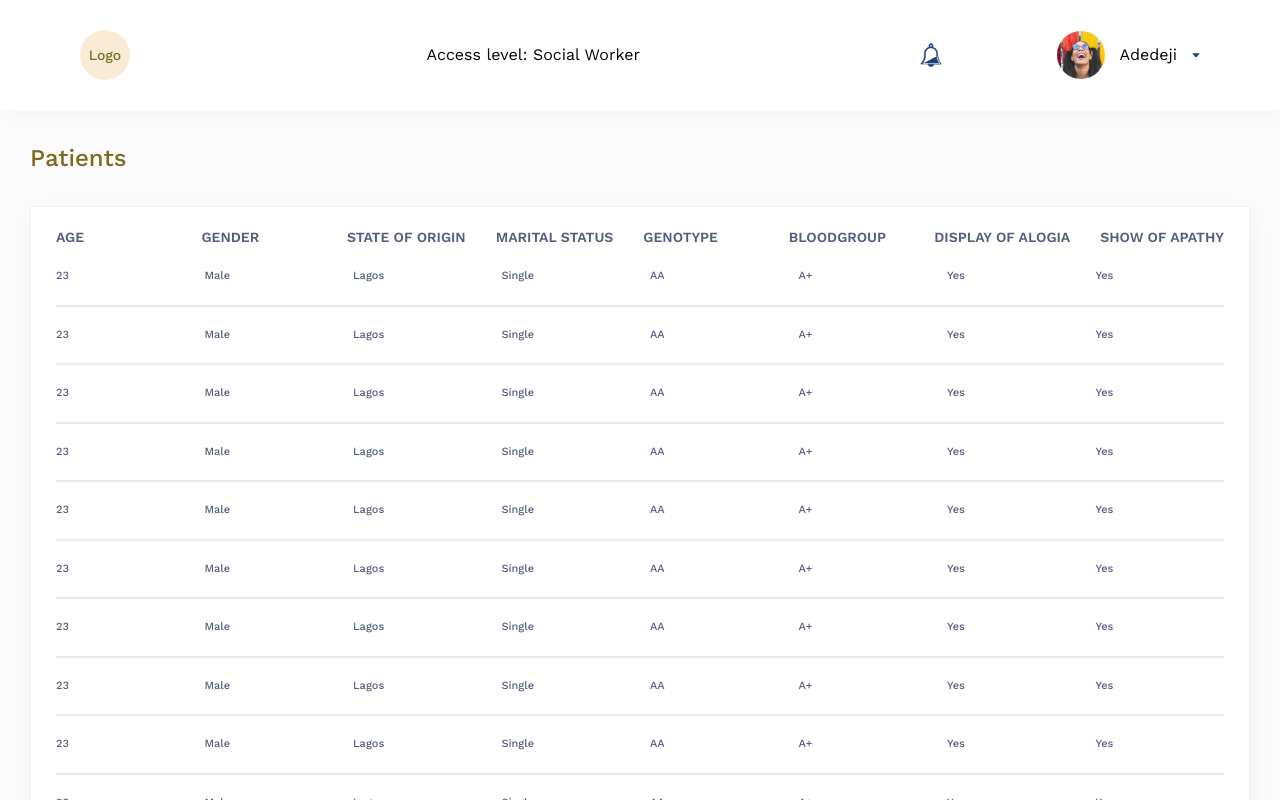
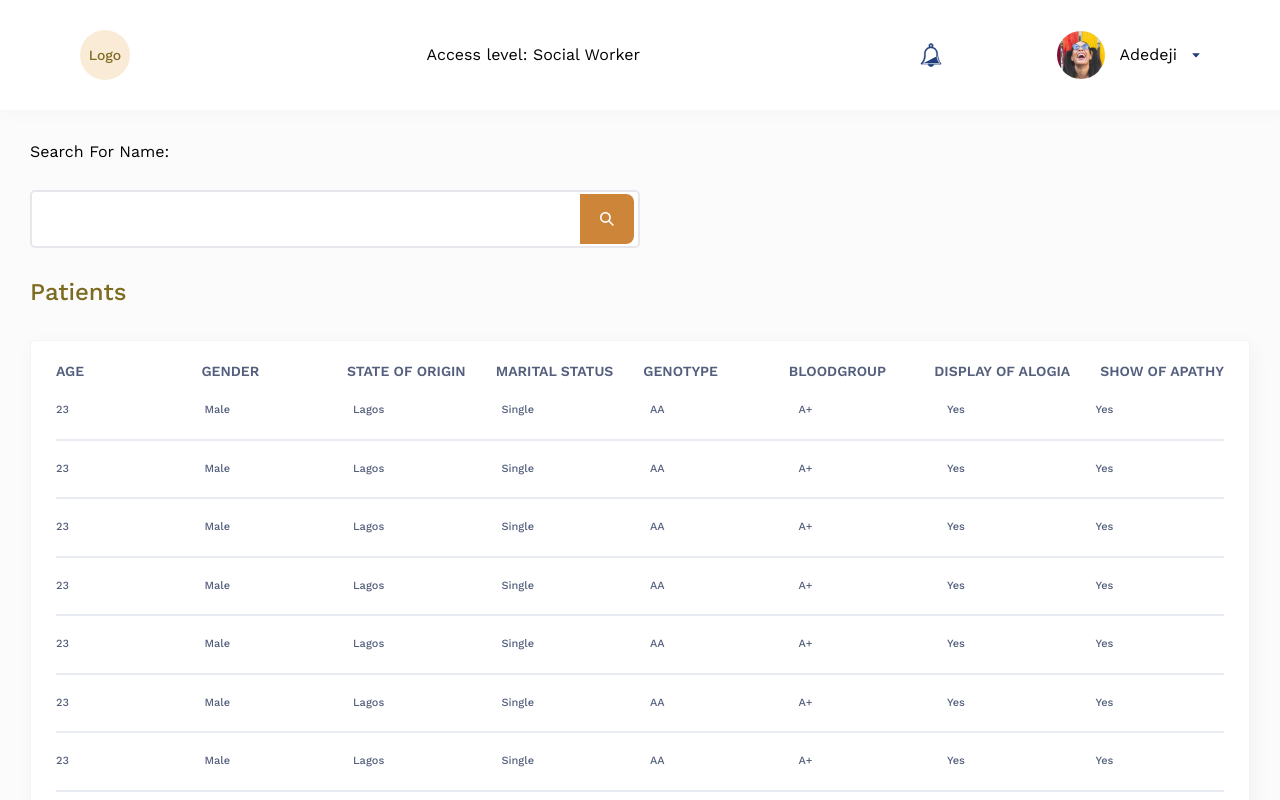
Before and after one commit to Onyelaudochukwuka/authoritative-access, a React (Create React App) app: page /dashboard/users in a window 1280 px wide. Shown: the top 800 px of the page. Built offline with nearby package versions, Linux system fonts and the light colour scheme.

Commit message:
feat: added search bar

```diff
--- a/src/pages/UserDashboard/index.module.css
+++ b/src/pages/UserDashboard/index.module.css
@@ -8,6 +8,17 @@
   background: #FBFBFB;
   padding: 30px;
   gap: 30px;
+}
+.UserDashboard__search {
+  display: flex;
+  align-items: center;
+  width: 50%;
+  height: 50px;
+}
+@media screen and (max-width: 928px) {
+  .UserDashboard__search {
+    width: 90%;
+  }
 }
 .UserDashboard__heading {
   font-size: 24px;
@@ -29,4 +40,46 @@
   display: none;
 }
 
+.Input {
+  width: 100%;
+  --border-top-left-radius: 5px;
+  --border-top-right-radius: 5px;
+  --border-bottom-left-radius: 5px;
+  --border-bottom-right-radius: 5px;
+  border: 2px solid rgba(84, 95, 125, 0.1490196078);
+  padding: 15px 30px;
+  border-top-left-radius: var(--border-top-left-radius);
+  border-top-right-radius: var(--border-top-right-radius);
+  border-bottom-left-radius: var(--border-bottom-left-radius);
+  border-bottom-right-radius: var(--border-bottom-right-radius);
+  outline: none;
+}
+.Input:focus {
+  border: 2px solid rgba(84, 95, 125, 0.5019607843);
+  outline: none;
+}
+.Input__error {
+  color: #E4033B;
+  font-size: 12px;
+  font-weight: 600;
+  cursor: pointer;
+  letter-spacing: 1.6px;
+  transition: all 500ms ease-in-out;
+  margin-top: 15px;
+}
+.Input__searchbar {
+  display: flex;
+  align-items: center;
+  background-color: #cd8539;
+  border-bottom-right-radius: 8px;
+  border-top-right-radius: 8px;
+  padding-inline: 15px;
+  height: 100%;
+  margin-left: -60px;
+  padding: 20px;
+}
+.Input__searchbar__icon {
+  width: auto;
+}
+
 /*# sourceMappingURL=index.module.css.map */
--- a/src/pages/UserDashboard/index.module.scss
+++ b/src/pages/UserDashboard/index.module.scss
@@ -9,6 +9,15 @@
   background: $dashboard-background;
   padding: 30px;
   gap: 30px;
+  &__search {
+      display: flex;
+      align-items: center;
+      width: 50%;
+      @media screen and (max-width: 928px)  {
+        width: 90%;
+      }
+      height: 50px;
+  }
   &__heading {
     font-size: 24px;
     font-weight: 500;
@@ -29,3 +38,48 @@
     }
   }
 }
+.Input {
+  width: 100%;
+  --border-top-left-radius: 5px;
+  --border-top-right-radius: 5px;
+  --border-bottom-left-radius: 5px;
+  --border-bottom-right-radius: 5px;
+  border: $input-border;
+  padding: 15px 30px;
+  border-top-left-radius: var(--border-top-left-radius);
+  border-top-right-radius: var(--border-top-right-radius);
+  border-bottom-left-radius: var(--border-bottom-left-radius);
+  border-bottom-right-radius: var(--border-bottom-right-radius);
+
+  outline: none;
+
+  &:focus {
+    border: $input-focus-border;
+    outline: none;
+  }
+
+  &__error {
+    color: $error;
+    font-size: 12px;
+    font-weight: 600;
+    cursor: pointer;
+    letter-spacing: 1.6px;
+    transition: all 500ms ease-in-out;
+    margin-top: 15px;
+  }
+    &__searchbar {
+      display: flex;
+      align-items: center;
+      background-color: $log-in-button;
+      border-bottom-right-radius: 8px;
+      border-top-right-radius: 8px;
+      padding-inline: 15px;
+      height: 100%;
+      margin-left: -60px;
+      padding: 20px;
+
+      &__icon {
+        width: auto;
+      }
+    }
+}
--- a/src/pages/UserDashboard/index.tsx
+++ b/src/pages/UserDashboard/index.tsx
@@ -1,16 +1,38 @@
 import React, { FC } from 'react';
 
+import { Search } from '../../assets';
 import { Layout, Table } from '../../components';
+import { useAppDispatch } from '../../utils/hooks';
+import { search } from '../../utils/redux/appSlice';
 
 import style from './index.module.css';
 
 interface IUserDashboard {}
 
-const UserDashboard: FC<IUserDashboard> = () => (
-  <Layout className={style.UserDashboard}>
-    <h2 className={style.UserDashboard__heading} data-testid="user-heading">Patients</h2>
-    <Table />
-  </Layout>
-);
-
+const UserDashboard: FC<IUserDashboard> = () => {
+  const dispatch = useAppDispatch();
+  return (
+    <Layout className={style.UserDashboard}>
+      Search For Name:
+      <div className={style.UserDashboard__search}>
+        <input
+          className={style.Input}
+          onChange={(e) => dispatch(search(e.target.value))}
+        />
+        <div
+          className={style.Input__searchbar}
+          role="button"
+          aria-label="search"
+          tabIndex={0}
+        >
+          <Search className={style.Input__searchbar__icon} />
+        </div>
+      </div>
+      <h2 className={style.UserDashboard__heading} data-testid="user-heading">
+        Patients
+      </h2>
+      <Table />
+    </Layout>
+  );
+};
 export default UserDashboard;
```
Also changed, not shown: 1 other file (tests, documents, lock files or other folders).
